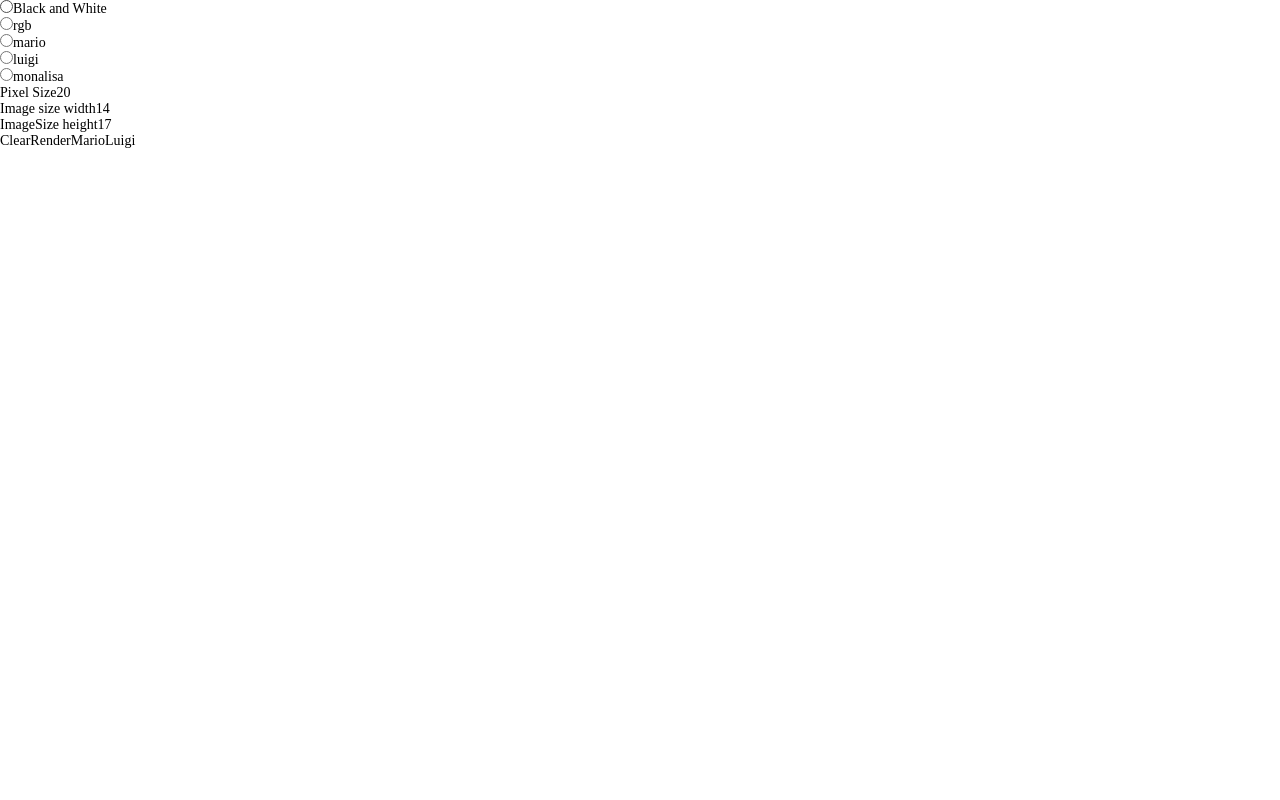
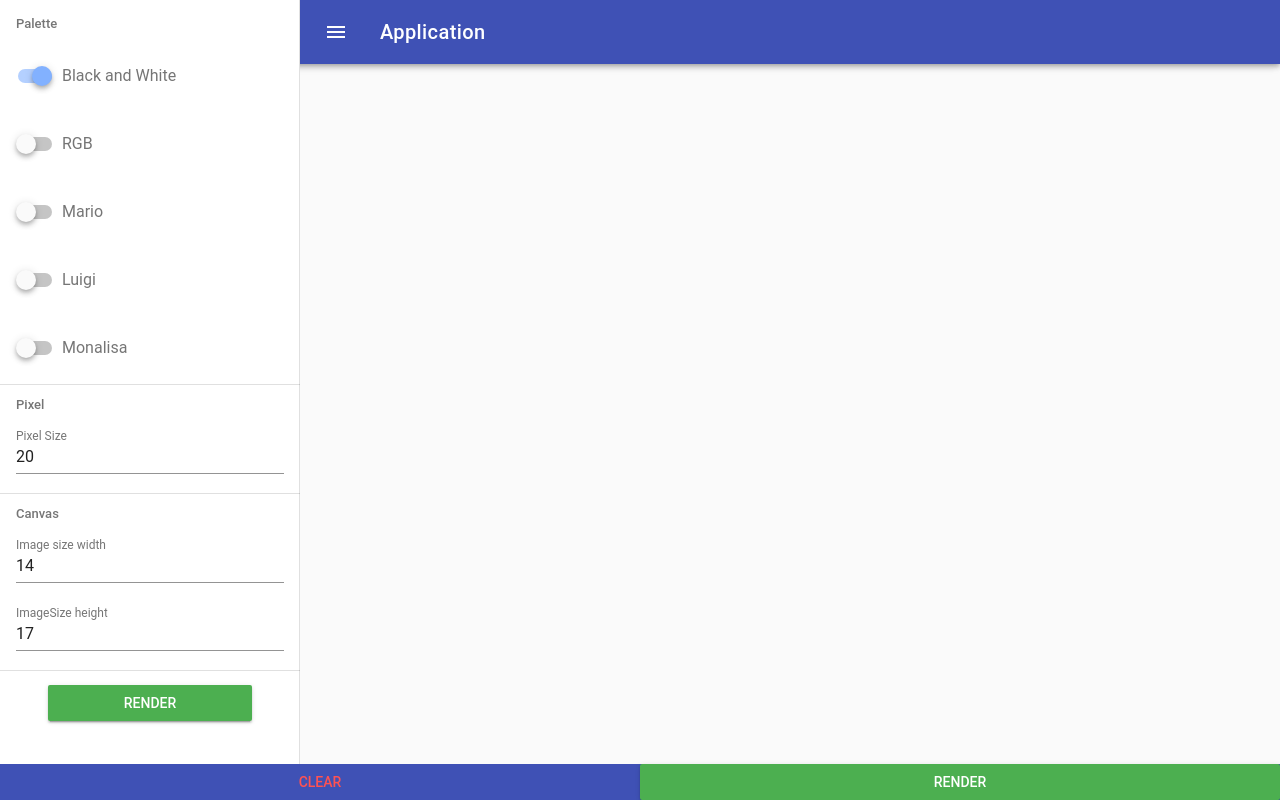
Before and after one commit to josx/interactive-random-pixel-generator, a Vue app: page / in a window 1280 px wide. Built offline with nearby package versions, Linux system fonts and the light colour scheme.

Commit message:
[DM] Set new layout to randomCanvas component.

```diff
--- a/src/components/RandomCanvas.vue
+++ b/src/components/RandomCanvas.vue
@@ -1,57 +1,127 @@
 <template>
-  <div id="random-canvas">
-    <Canvas :pixel-data="pixelData" :colors="colors" :pixel-size="pixelSize" :background="background"></Canvas>
-    <input type="radio" id="bw" value="bw" v-model="palette">
-    <label for="bw">Black and White</label>
-    <br>
-    <input type="radio" id="rgb" value="rgb" v-model="palette">
-    <label for="rgb">rgb</label>
-    <br>
-    <input type="radio" id="mario" value="mario" v-model="palette">
-    <label for="mario">mario</label>
-    <br>
-    <input type="radio" id="luigi" value="luigi" v-model="palette">
-    <label for="luigi">luigi</label>
-    <br>
-    <input type="radio" id="monalisa" value="monalisa" v-model="palette">
-    <label for="monalisa">monalisa</label>
-    <br>
-    <label for="pixel">Pixel Size</label>
-    <input v-model.number="pixelSizeNumber" type="number">
-    <br>
+  <v-app id="random-canvas">
+    <v-navigation-drawer
+      v-model="drawer"
+      fixed
+      app
+    >
+      <v-list dense>
+        <v-subheader>Palette</v-subheader>
+        <div class="ml-3 mr-3">
+          <v-switch
+            id="byn"
+            value="byn"
+            :label="`Black and White`"
+            v-model="palette"
+          ></v-switch>
+          <v-switch
+            id="rgb"
+            value="rgb"
+            :label="`RGB`"
+            v-model="palette"
+          ></v-switch>
+          <v-switch
+            id="mario"
+            value="mario"
+            :label="`Mario`"
+            v-model="palette"
+          ></v-switch>
+          <v-switch
+            id="luigi"
+            value="luigi"
+            :label="`Luigi`"
+            v-model="palette"
+          ></v-switch>
+          <v-switch
+            id="monalisa"
+            value="monalisa"
+            :label="`Monalisa`"
+            v-model="palette"
+          ></v-switch>
+        </div>
+        <v-divider></v-divider>
+        <v-subheader>Pixel</v-subheader>
+        <div class="ml-3 mr-3">
+          <v-text-field
+            v-model.number="pixelSizeNumber"
+            name="input-2"
+            label="Pixel Size"
+            value="Input text"
+            class="input-group--focused"
+            type="number"
+          ></v-text-field>
+        </div>
+        <v-divider></v-divider>
+        <v-subheader>Canvas</v-subheader>
+        <div class="ml-3 mr-3">
+          <v-text-field
+            v-model.number="imageSizeWidth"
+            name="input-2"
+            label="Image size width"
+            value="Input text"
+            class="input-group--focused"
+            type="number"
+          ></v-text-field>
+          <v-text-field
+            v-model.number="imageSizeHeight"
+            name="input-2"
+            label="ImageSize height"
+            value="Input text"
+            class="input-group--focused"
+            type="number"
+          ></v-text-field>
+        </div>
+        <v-divider></v-divider>
+        <div  class="pt-2 pl-5 pr-5">
 
-    <label for="pixel">Image size width</label>
-    <input v-model.number="imageSizeWidth" type="number">
-    <br>
-     <label for="pixel">ImageSize height</label>
-    <input v-model.number="imageSizeHeight" type="number">
-    <br>
+          <v-btn centered color="success" block v-on:click="renderImage">Render</v-btn>
+        </div>
+      </v-list>
+    </v-navigation-drawer>
+    <v-toolbar color="indigo" dark fixed app>
+      <v-toolbar-side-icon @click.stop="drawer = !drawer"></v-toolbar-side-icon>
+      <v-toolbar-title>Application</v-toolbar-title>
+    </v-toolbar>
+    <v-content>
+      <v-container fluid fill-height>
+        <v-layout
+          justify-center
+          align-center
+        >
+          <v-flex text-xs-center>
+              <v-card>
+                <Canvas :pixel-data="pixelData" :colors="colors" :pixel-size="pixelSize" :background="background"></Canvas>
+              </v-card>
+          </v-flex>
+        </v-layout>
+      </v-container>
+    </v-content>
+    <v-footer color="indigo" app>
+      <v-btn color="error" v-on:click="clear" flat  block>Clear</v-btn>
+      <v-btn color="success" v-on:click="renderImage"  block>Render</v-btn>
+      <!-- <v-btn color="error"  v-on:click="showMario">Mario</v-btn>
+      <v-btn color="error"  v-on:click="showLuigi">Luigi</v-btn> -->
+    </v-footer>
+  </v-app>
+</template>
+<script>
 
-    <button v-on:click="clear">Clear</button>
-    <button v-on:click="renderImage">Render</button>
-    <button v-on:click="showMario">Mario</button>
-    <button v-on:click="showLuigi">Luigi</button>
-  </div>
-</template>
-
-<script>
 import Canvas from './Canvas'
 import { Mario, RandomImage, Luigi, DefaultImage } from '../utils'
 
 export default {
   name: 'RandomCanvas',
-  props: {
-  },
   components: {
     Canvas
   },
   data() {
     return {
       ...DefaultImage,
-      palette: '',
+      palette: 'byn',
       pixelSizeNumber: 20,
       imageSizeWidth: 14,
-      imageSizeHeight: 17
+      imageSizeHeight: 17,
+      drawer: null
     }
   },
   created() {
```
